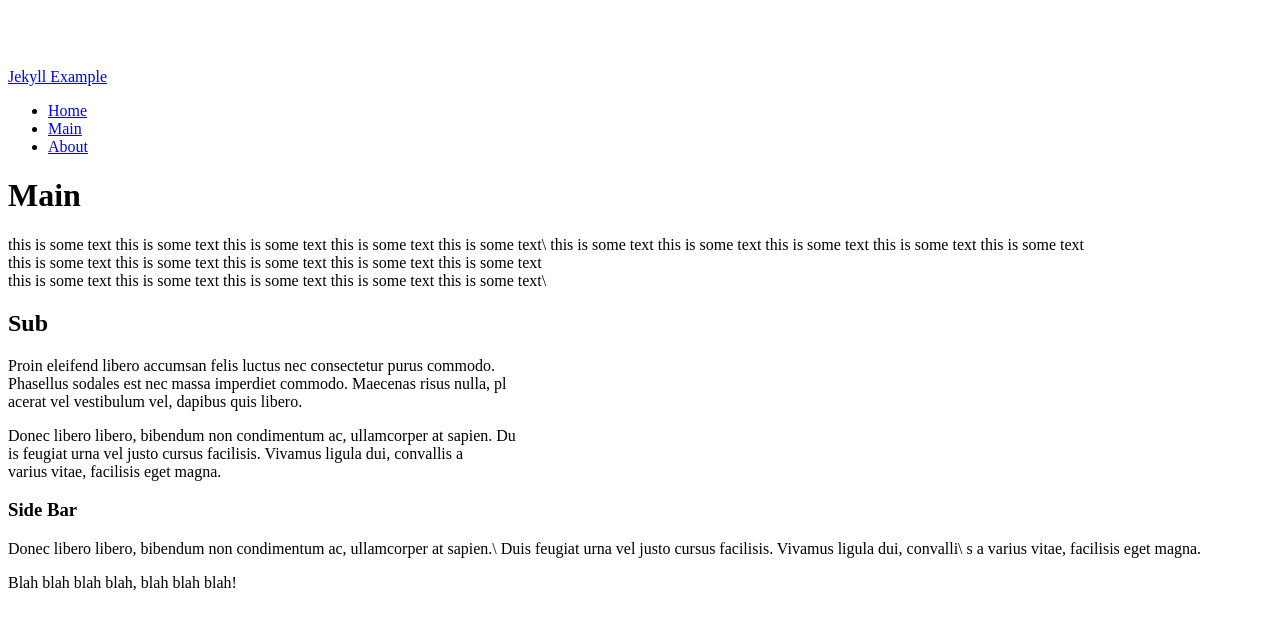
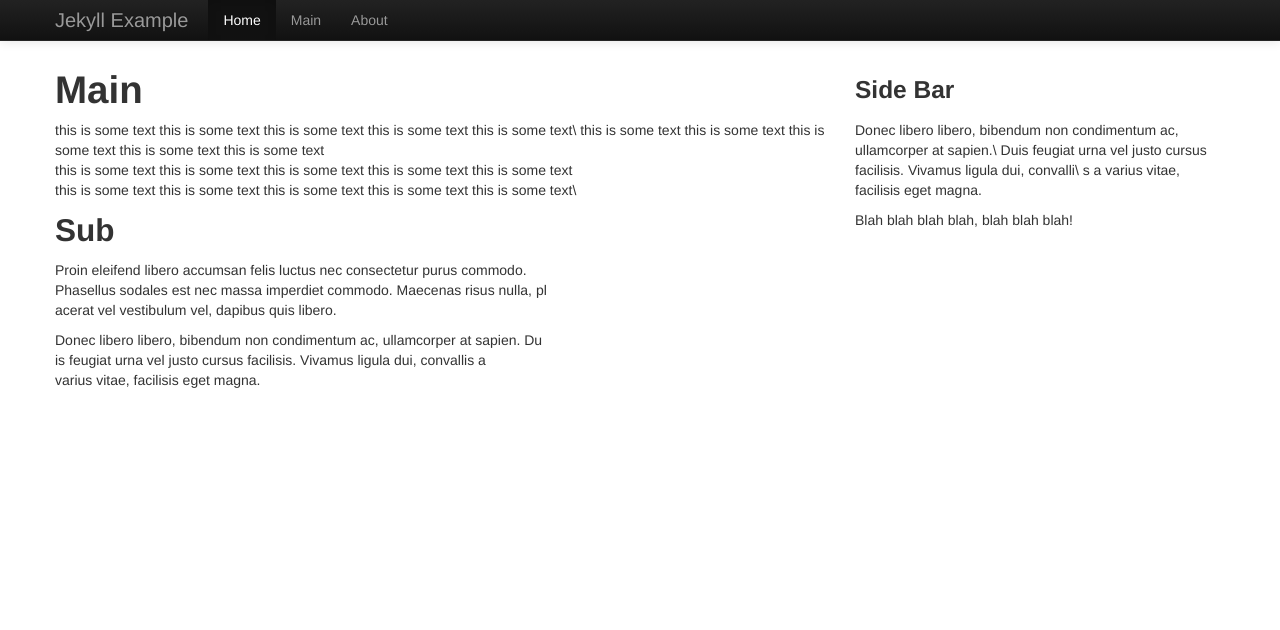
Before and after one commit to andrew-drake/jekyll-test, a Jekyll site: the page built from main/index.md, in a window 1280 px wide. Shown: the top 630 px of the page. Built offline with Jekyll 4.4.1, drawn with Linux system fonts in a browser that asks for light colours; Markdown is read by kramdown in place of the engine named in the settings.

Commit message:
update css href

```diff
--- a/_includes/header.html
+++ b/_includes/header.html
@@ -6,14 +6,14 @@
     <meta name="viewport" content="width=device-width, initial-scale=1.0">
     <meta name="description" content="{{ site.description }}">
 
-	<link href="css/style.css" rel="stylesheet">
-    <link href="css/bootstrap.css" rel="stylesheet">
+	<link href="{{ site.baseurl}}/css/style.css" rel="stylesheet">
+    <link href="{{ site.baseurl}}/css/bootstrap.css" rel="stylesheet">
     <style>
       body {
         padding-top: 60px;
       }
     </style>
-    <link href="css/bootstrap-responsive.css" rel="stylesheet">
+    <link href="{{ site.baseurl}}/css/bootstrap-responsive.css" rel="stylesheet">
 
     <!-- HTML5 shim, for IE6-8 support of HTML5 elements -->
     <!--[if lt IE 9]>
```
